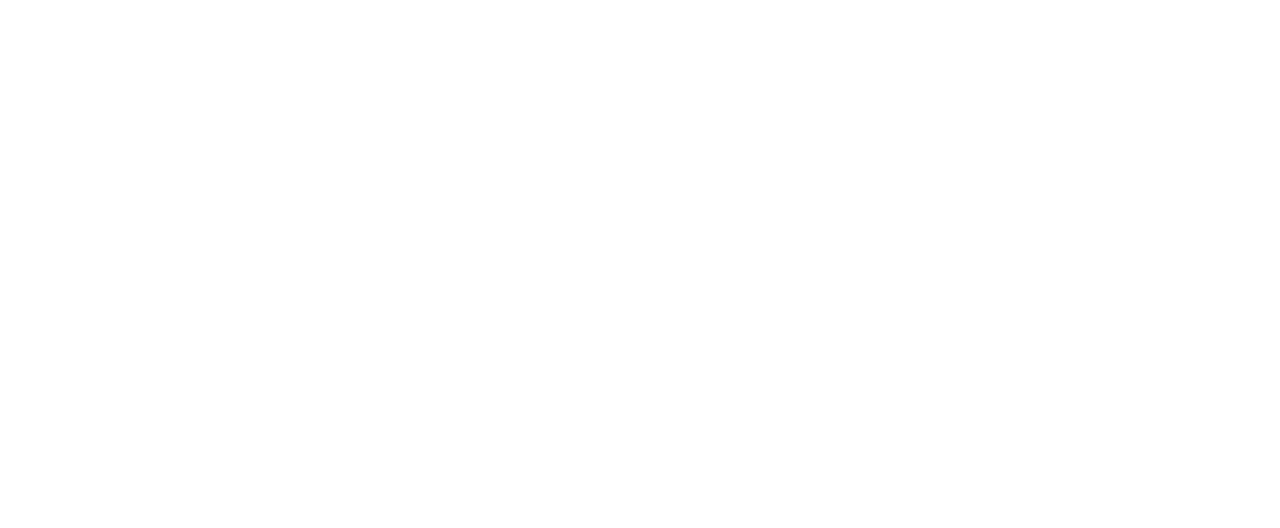
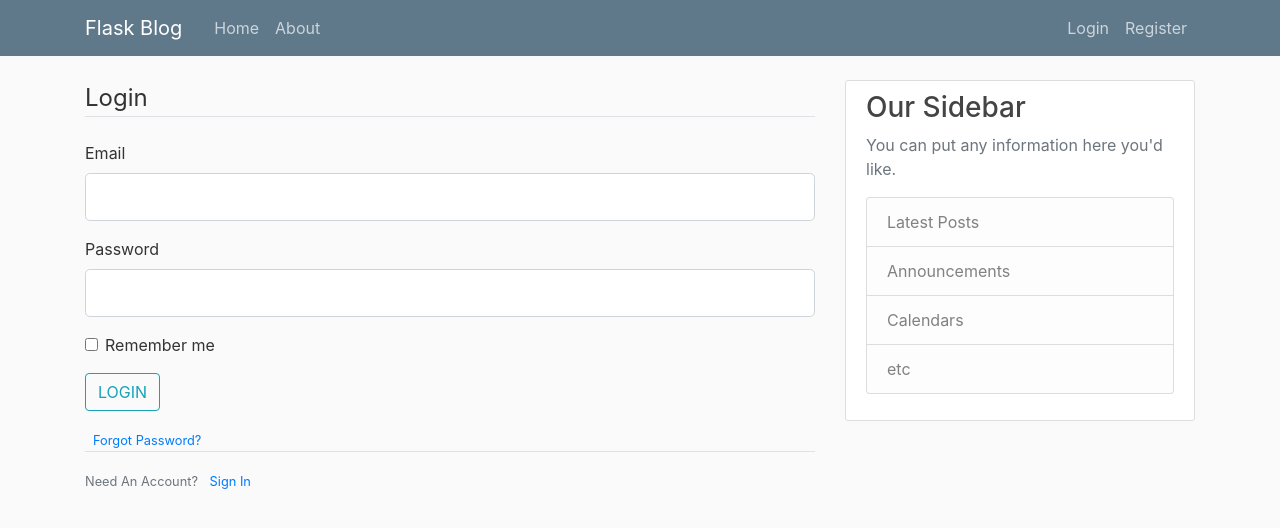
Before and after one commit to cyrillus31/cyrillus-blog-flask, a Flask app: page /login in a window 1280 px wide. Before the commit the part shown is empty. Shown: the top 528 px of the page. Run offline with Flask 3, Linux system fonts and the light colour scheme; some libraries are stand-ins or nearby versions.

Commit message:
login and register html pages done

```diff
--- a/main.py
+++ b/main.py
@@ -42,9 +42,12 @@
     return render_template("register.html", title="Registration", form=form)
 
 
-@app.route("/login")
+@app.route("/login", methods=["GET", "POST"])
 def login():
     form = LoginForm()
+    if form.validate_on_submit():
+        flask.flash(f"Successfully logged in as {form.email.data}!", category="success")
+        return flask.redirect(url_for("home"))
     return render_template("login.html", title="Login", form=form)
 
 
--- a/templates/layout.html
+++ b/templates/layout.html
@@ -26,13 +26,13 @@
           </button>
           <div class="collapse navbar-collapse" id="navbarToggle">
             <div class="navbar-nav mr-auto">
-              <a class="nav-item nav-link" href="/">Home</a>
-              <a class="nav-item nav-link" href="/about">About</a>
+              <a class="nav-item nav-link" href="{{ url_for('home') }}">Home</a>
+              <a class="nav-item nav-link" href="{{ url_for('about') }}">About</a>
             </div>
             <!-- Navbar Right Side -->
             <div class="navbar-nav">
-              <a class="nav-item nav-link" href="/login">Login</a>
-              <a class="nav-item nav-link" href="/register">Register</a>
+              <a class="nav-item nav-link" href="{{ url_for('login') }}">Login</a>
+              <a class="nav-item nav-link" href="{{ url_for('register')}}">Register</a>
             </div>
           </div>
         </div>
--- a/templates/login.html
+++ b/templates/login.html
@@ -0,0 +1,53 @@
+{% extends "layout.html" %}
+{% block content %}
+    <div class=""content-section">
+        <form method="POST" action="">
+            {{ form.hidden_tag() }}
+            <fieldset class="form-group">
+                <legend class="border-bottom mb-4">Login</legend>
+                <div class="form-group">
+                    {{ form.email.label(class="form-control-label") }}
+                    {% if form.email.errors %}
+                        {{ form.email(class="form-control form-control-lg is-invalid") }}
+                        <div class="invalid-feedback">
+                            {% for error in form.email.errors %}
+                                <span> {{ error }} </span>
+                            {% endfor %}
+                        </div>
+                    {% else %}
+                        {{ form.email(class="form-control form-control-lg") }}
+                    {% endif %}
+                </div>
+                <div class="form-group">
+                    {{ form.password.label(class="form-control-label") }}
+                    {% if form.password.errors %}
+                        {{ form.password(class="form-control form-control-lg is-invalid") }}
+                        <div class="invalid-feedback">
+                            {% for error in form.password.errors %}
+                                <span> {{ error }} </span>
+                            {% endfor %}
+                        </div>
+                    {% else %}
+                        {{ form.password(class="form-control form-control-lg") }}
+                    {% endif %}
+                </div>
+                <div class="form-check">
+                    {{ form.remember(class="form-check-input") }}
+                    {{ form.remember.label(class="form-check-label") }}
+                </div>
+            </fieldset>
+            <div class="form-group">
+                {{ form.submit_button(class="btn btn-outline-info") }}
+            </div>
+            <small class="text-muted ml-2">
+                <a href="#">Forgot Password?</a>
+            </small>
+        </form>
+    </div>
+    <div class="border-top pt-3">
+        <small class="text-muted">
+            Need An Account? <a class="ml-2" href="{{ url_for('register') }}">Sign In</a>
+        </small>
+
+    </div>
+{% endblock content %}
```
Also changed, not shown: templates/home.html (+10 -3 lines).
